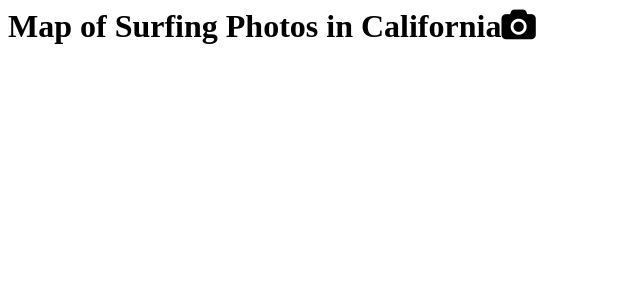
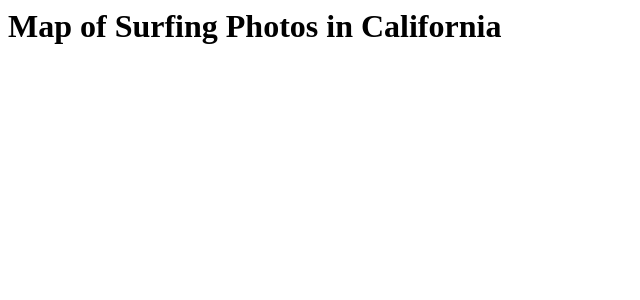
Before and after one commit to briangoodness/flickr-surf-spots, a Django app: page / in a window 1280 px wide. Shown: the top 300 px of the page, without its empty margins (0-640 px from the left). Run offline with Django 3.2, Linux system fonts and the light colour scheme; some libraries are stand-ins or nearby versions.

Commit message:
Edited map.html (removed font-awesome)

```diff
--- a/locations/templates/map.html
+++ b/locations/templates/map.html
@@ -14,10 +14,9 @@
             height: 800px;
         }
     </style>
-    <link rel="stylesheet" type="text/css" href="{% static 'css/font-awesome-4.7.0/css/font-awesome.min.css' %}" >
   </head>
   <body>
-    <h1>Map of Surfing Photos in California<i class="fa fa-camera" aria-hidden="true"></i></h1>
+    <h1>Map of Surfing Photos in California</h1>
     {% leaflet_map "main" callback="maplocations" %}
     <script type="text/javascript">
 
```
